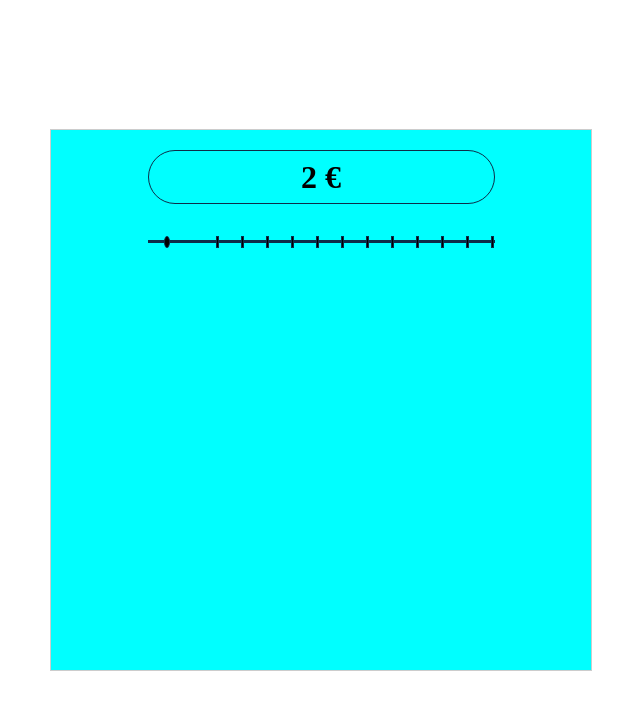
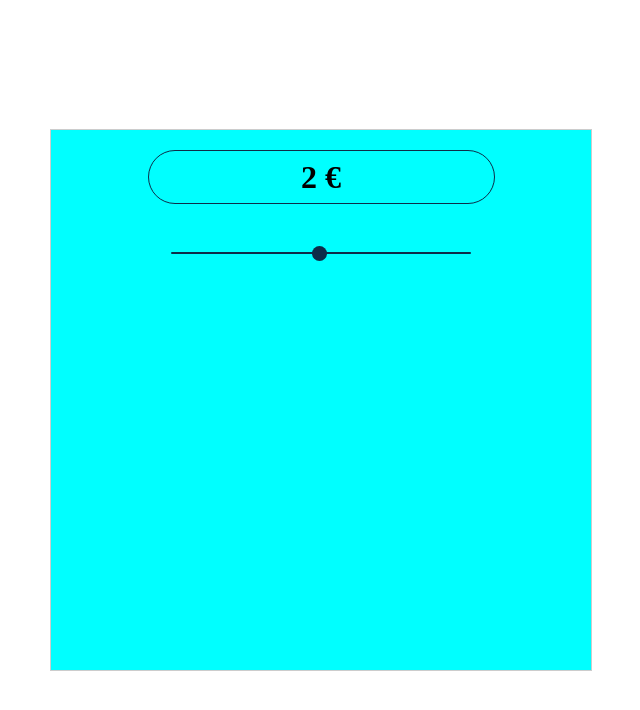
Before and after one commit to Carloscveiga/Aulas, a plain HTML site: page html_css/aula7/ex1/Formulario.html in a window 1280 px wide. Shown: the whole page, without its empty margins (319-959 px from the left). Drawn offline with Linux system fonts and the light colour scheme.

Commit message:
changed to slider

```diff
--- a/html_css/aula7/ex1/Formulario.html
+++ b/html_css/aula7/ex1/Formulario.html
@@ -18,7 +18,7 @@
                 <p>2 €</p>
             </div><br><br>
 
-            <div class="weird_bar">
+            <!-- <div class="weird_bar">
                 <div class="circle_div"></div>
                 <div class="linhas">
                     <div class="line_div"></div>
@@ -33,6 +33,10 @@
                     <div class="line_div9"></div>
                     <div class="line_div10"></div>
                     <div class="line_div11"></div>
+                </div> -->
+
+                <div class="slidecontainer">
+                    <input type="range" min="1" max="100" value="50" class="slider" id="myRange">
                 </div>
 
 
--- a/html_css/aula7/ex1/css/formulario_styles.css
+++ b/html_css/aula7/ex1/css/formulario_styles.css
@@ -39,7 +39,7 @@ body {
     line-height: 38.73px;
 }
 
-.weird_bar {
+/* .weird_bar {
     display: flex;
     align-items: center;
     height: 1px;
@@ -54,7 +54,7 @@ body {
     border: 1px solid #0D2D49;
     background-color: black;
     border-radius: 50%;
-    margin-left: 15px;
+    margin-left: 25px;
 }
 
 .line_div {
@@ -62,7 +62,7 @@ body {
     width: 1px;
     border: 1px solid #0D2D49;
     background-color: black;
-    margin-left: 26px;
+    margin-left: 16px;
 }
 
 .line_div1 {
@@ -156,4 +156,22 @@ body {
 .linhas {
     display: flex;
     padding-left: 20px;
+} */
+
+.form input[type="range"] {
+    -webkit-appearance: none;
+    width: 300px;
+    height: 2px;
+    border-radius: 5px;
+    background: #0D2D49;
 }
+
+.slider::-webkit-slider-thumb {
+    -webkit-appearance: none;
+    appearance: none;
+    width: 15px;
+    height: 15px;
+    border-radius: 50%;
+    background: #0D2D49;
+    cursor: pointer;
+  }
```
